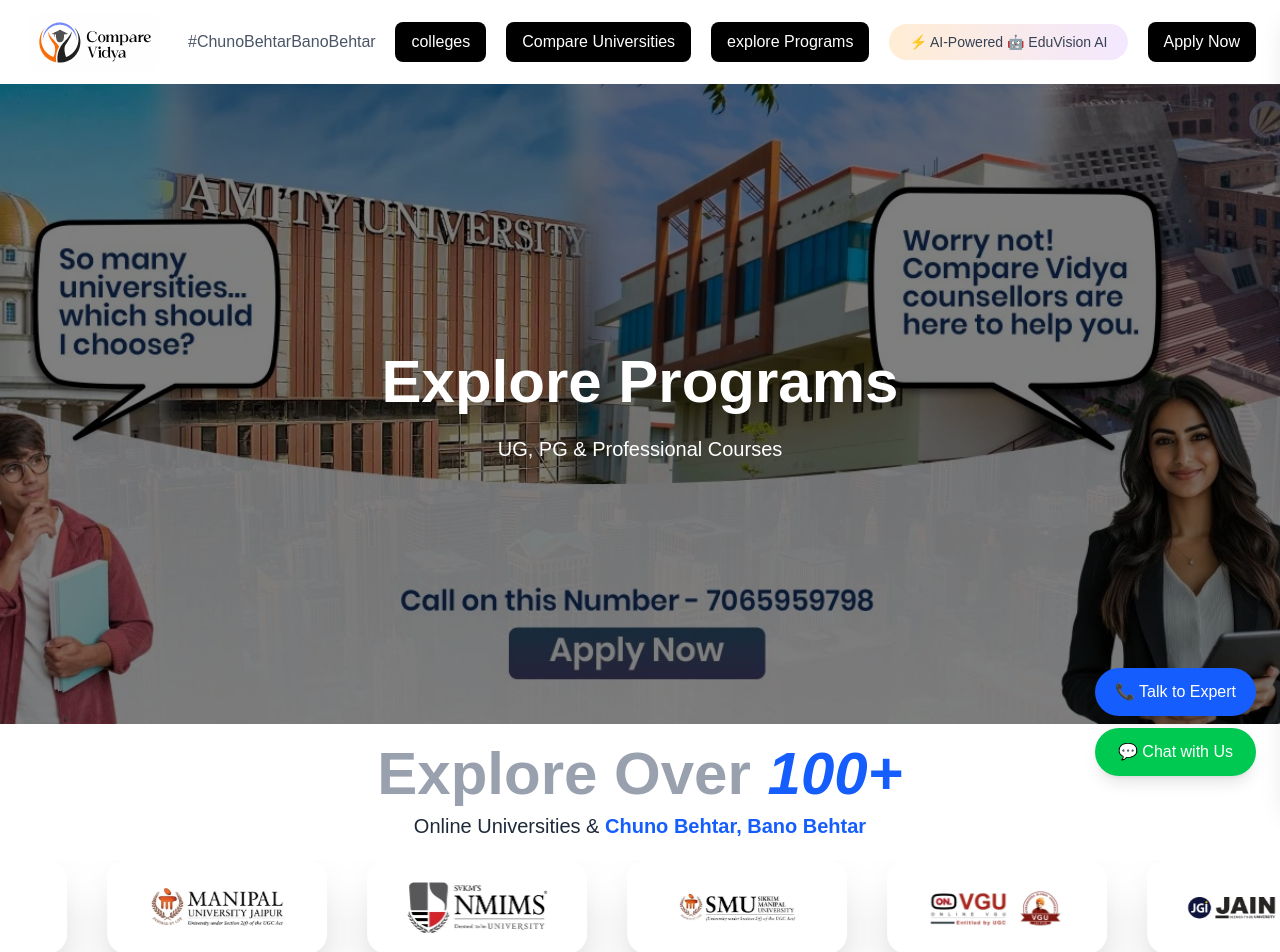
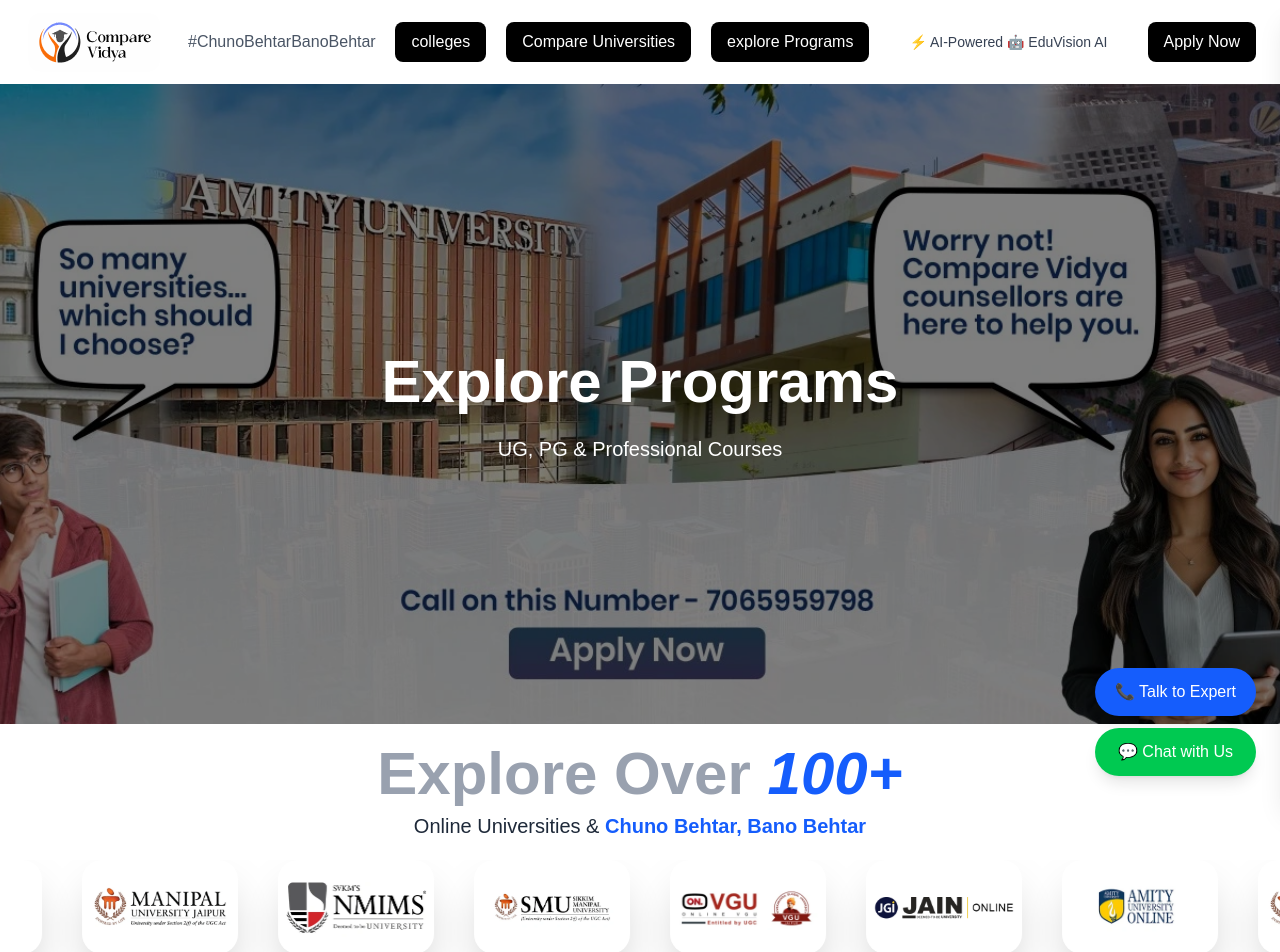
Before and after one commit to codingexport/educompare, a Next.js app: page / in a window 1280 px wide. Shown: the top 952 px of the page. Built offline with nearby package versions, Linux system fonts and the light colour scheme.

Commit message:
Final production build

```diff
--- a/components/AddmissionProssec.tsx
+++ b/components/AddmissionProssec.tsx
@@ -2,7 +2,7 @@
 
 export default function AdmissionProcess() {
     return (
-        <section className="py-16 bg-gradient-to-b from-white to-gray-50">
+        <section className="py-16 bg-white from-white to-gray-50">
             <div className="max-w-6xl mx-auto px-4 text-center">
 
                 {/* Heading */}
--- a/components/AutoScrollStudents.tsx
+++ b/components/AutoScrollStudents.tsx
@@ -47,7 +47,7 @@
                     {[...students, ...students].map((img, index) => (
                         <div
                             key={index}
-                            className="w-56 h-72 bg-white rounded-xl overflow-hidden shadow-lg flex-shrink-0"
+                            className="w-56 h-72 bg-white rounded-xl overflow-hidden shadow-lg"
                         >
                             <Image
                                 src={img}
--- a/components/LogoScroller.tsx
+++ b/components/LogoScroller.tsx
@@ -28,7 +28,7 @@
                     {[...logos, ...logos].map((logo, index) => (
                         <div
                             key={index}
-                            className="bg-white rounded-[20px] shadow-2xl px-2 py-2 flex items-center justify-center min-w-[220px]"
+                            className="bg-white rounded-[20px] shadow-2xl px-2 py-2 flex items-center justify-center "
                         >
                             <Image
                                 src={logo}
--- a/components/Navbar.tsx
+++ b/components/Navbar.tsx
@@ -65,7 +65,7 @@
                     <a
                         href="/ai"
                         className="flex items-center gap-2 px-5 py-2 rounded-full
-            bg-gradient-to-r from-orange-100 to-purple-100
+             from-orange-100 to-purple-100
             text-sm font-medium text-gray-700
             hover:scale-105 transition-all duration-300"
                     >
@@ -138,7 +138,7 @@
                         href="/ai"
                         variants={item}
                         className="flex items-center justify-center gap-2 px-4 py-2 rounded-full
-              bg-gradient-to-r from-orange-100 to-purple-100
+              from-orange-100 to-purple-100
               text-sm font-medium text-gray-700"
                     >
                         ⚡ AI-Powered 🤖 EduVision AI
```
